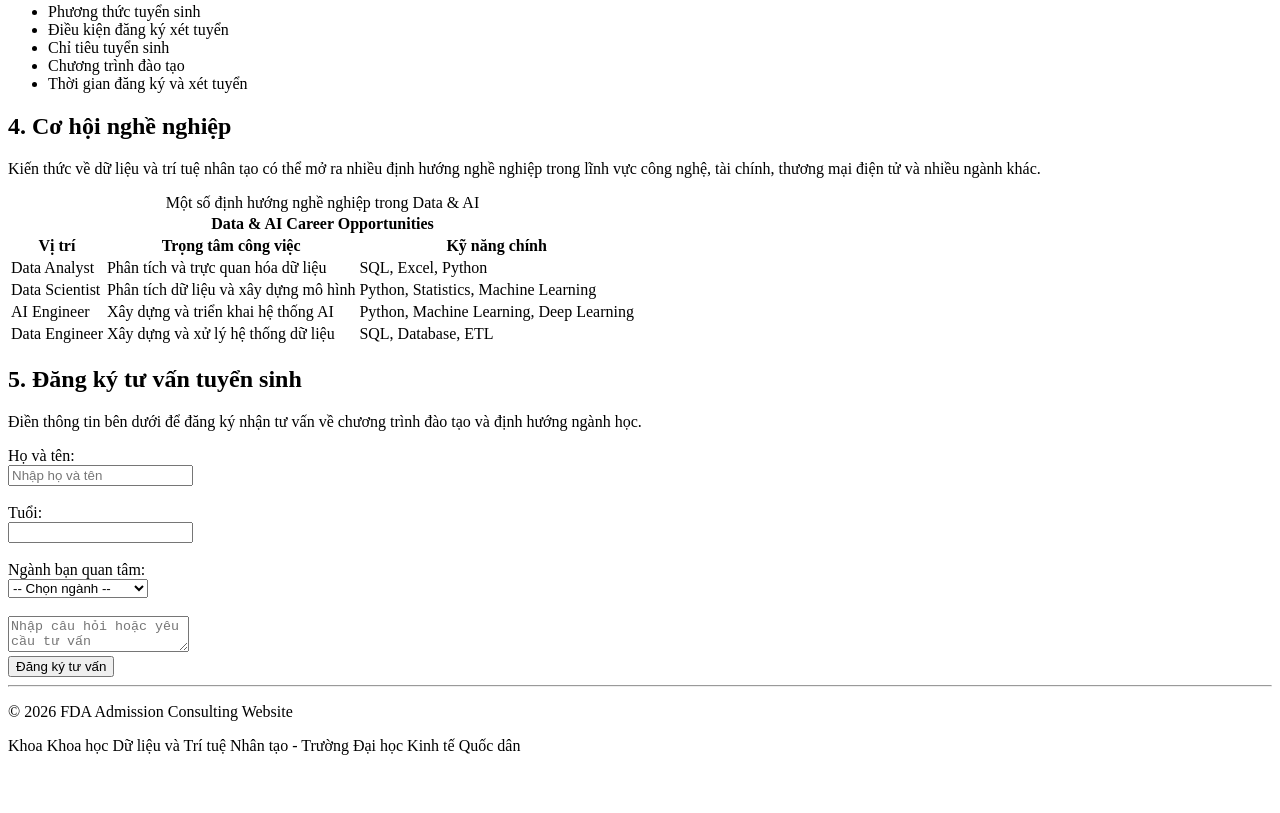
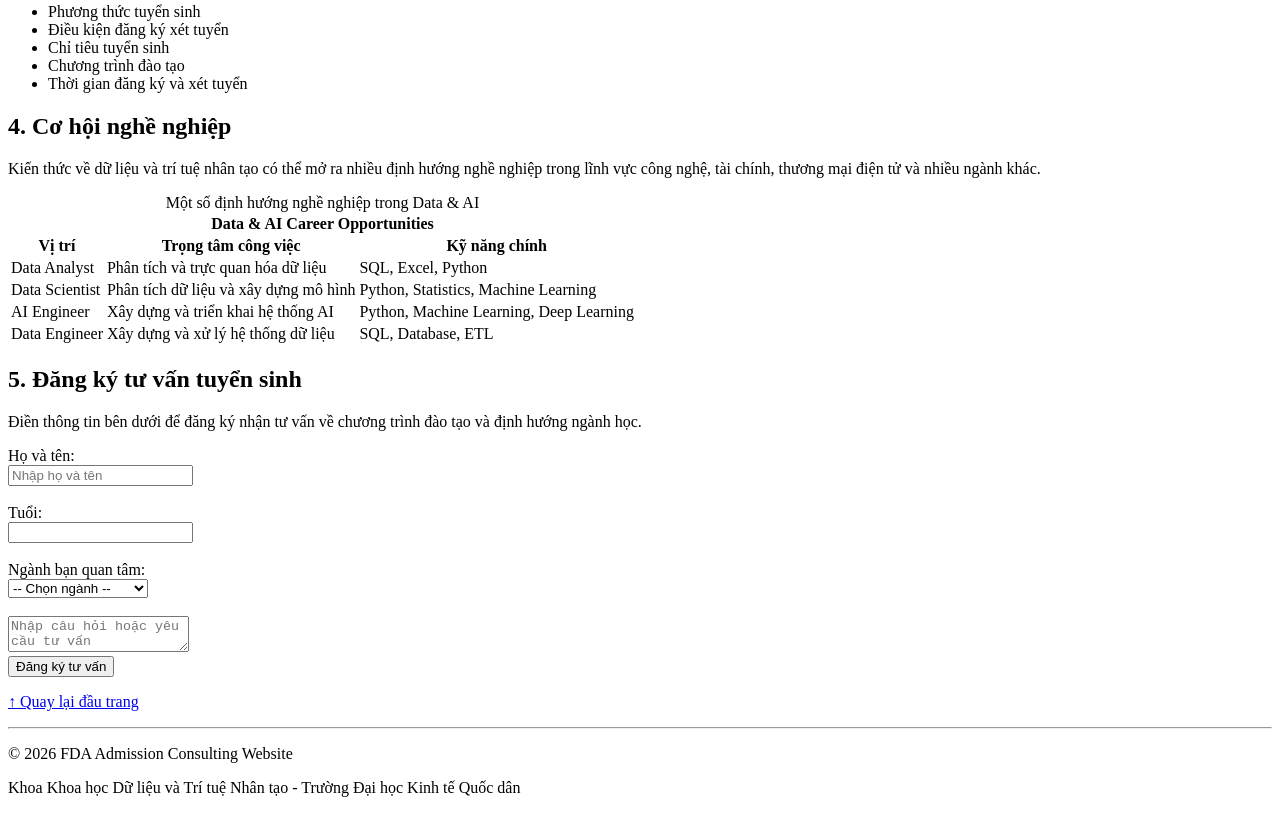
Before and after one commit to nguyennhien2412/WEB_DESIGN_AI66A, a plain HTML site: page w2.html in a window 1280 px wide. Shown: the part 1022-1835 px from the top of the page. Before the commit the page ends 1793 px from the top, so only its background shows below. Drawn offline with Linux system fonts and the light colour scheme.

Commit message:
Add Week 2 lab submission

```diff
--- a/w2.html
+++ b/w2.html
@@ -33,7 +33,7 @@
         Khoa Khoa học Dữ liệu và Trí tuệ Nhân tạo - Trường Đại học Kinh tế Quốc
         dân
       </p>
-    </header>
+    </header id="top">
 
     <nav>
       <a href="#overview">Giới thiệu</a> |
@@ -245,6 +245,12 @@
           <button type="submit">Đăng ký tư vấn</button>
         </form>
       </section>
+
+
+      <p>
+        <a href="#top">↑ Quay lại đầu trang</a>
+      </p>
+
     </main>
 
     <hr />
```
